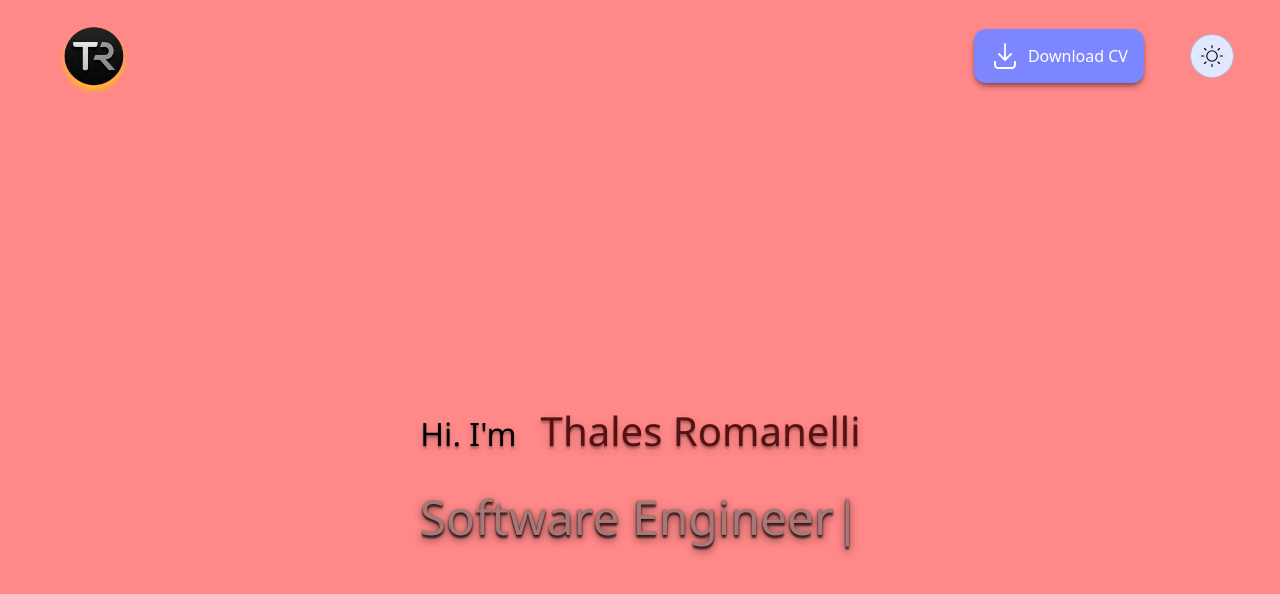
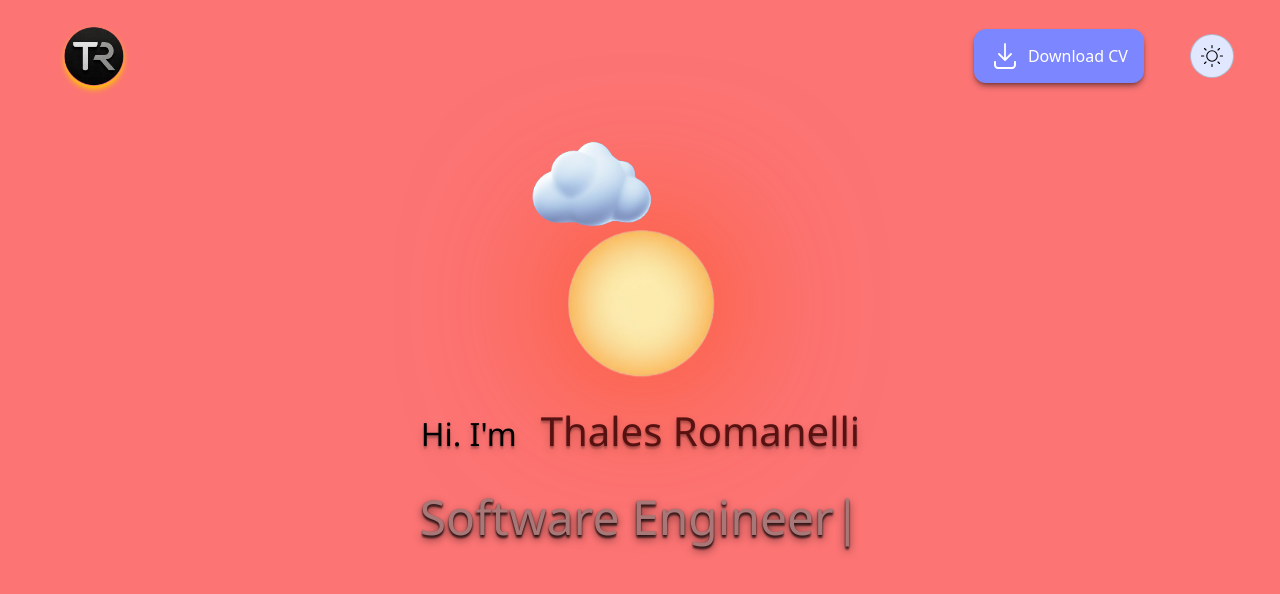
Before and after one commit to Roman-elli/my-portfolio, a React (Vite) app: page / in a window 1280 px wide. Shown: the top 594 px of the page. Built offline with nearby package versions, Linux system fonts and the light colour scheme; a web font is replaced by a local one.

Commit message:
chore(feat/sky-background-component): start working on the background clouds

```diff
--- a/src/App.tsx
+++ b/src/App.tsx
@@ -1,5 +1,6 @@
 import Header from "./components/header/Header.tsx";
 import Hero from "./components/hero/Hero.tsx";
+import Sky from "./components/sky/Sky.tsx";
 import { useState } from "react";
 
 function App() {
@@ -11,16 +12,17 @@ function App() {
     setIsAnimating(true);
     setTimeout(() => {
       setIsAnimating(false);
-    }, 3000);
+    }, 5000);
   };
 
   return (
     <div
-      className={`w-screen h-screen transition-colors duration-3000 ease-linear
+      className={`w-screen h-screen transition-colors duration-5000 ease-linear
     ${mode === "light" ? "bg-light" : "bg-dark"}
     `}
     >
       <Header mode={mode} isAnimating={isAnimating} toggleMode={toggleMode} />
+      <Sky mode={mode} />
       <Hero mode={mode} />
     </div>
   );
--- a/src/components/hero/Hero.tsx
+++ b/src/components/hero/Hero.tsx
@@ -5,10 +5,10 @@ type BackgroundProps = {
 
 function Hero({ mode }: BackgroundProps) {
   return (
-    <div className="flex flex-col items-center justify-center w-full h-full gap-5 pt-[12%] z-10">
+    <div className="flex flex-col items-center justify-center w-full h-full gap-5 pt-[12%] z-8 fixed">
       <div className="flex flex-row gap-6 font-space items-baseline animate-scalePulse">
         <div
-          className={`duration-3000 ease-linear text-shadow-lg text-balance text-[2rem]
+          className={`duration-5000 ease-linear text-shadow-lg text-balance text-[2rem]
                     ${mode === "light" ? "text-black text-shadow-black/20" : "text-white text-shadow-white/40"}
                 `}
           data-testid="hi-test-id"
@@ -16,7 +16,7 @@ function Hero({ mode }: BackgroundProps) {
           Hi. I'm
         </div>
         <div
-          className={`duration-3000 ease-linear text-shadow-lg  text-balance text-[2.5rem]
+          className={`duration-5000 ease-linear text-shadow-lg  text-balance text-[2.5rem]
                     ${mode === "light" ? "text-[#571111] text-shadow-black/20" : "text-[#60A5FA] text-shadow-white/40"}
                 `}
           data-testid="name-test-id"
@@ -25,7 +25,7 @@ function Hero({ mode }: BackgroundProps) {
         </div>
       </div>
       <div
-        className={`font-space duration-3000 ease-linear text-balance
+        className={`font-space duration-5000 ease-linear text-balance
             text-shadow-lg text-[3rem]
             ${mode === "light" ? "text-[#A87777] text-shadow-black/60" : "text-[#95C1F8] text-shadow-white/60"}
             `}
--- a/src/components/sky/Sky.tsx
+++ b/src/components/sky/Sky.tsx
@@ -0,0 +1,64 @@
+import { useState, useEffect } from "react";
+import Sun from "../../assets/images/sky/sun.png";
+import Moon from "../../assets/images/sky/moon.png";
+import cloudA from "../../assets/images/clouds/cloudA.png";
+//import cloudB from "../../assets/images/clouds/cloudB.png"
+//import cloudC from "../../assets/images/clouds/cloudC.png"
+//import cloudD from "../../assets/images/clouds/cloudD.png"
+//import cloudE from "../../assets/images/clouds/cloudE.png"
+//import cloudF from "../../assets/images/clouds/cloudF.png"
+//import cloudG from "../../assets/images/clouds/cloudG.png"
+//import cloudH from "../../assets/images/clouds/cloudH.png"
+
+type SkyProps = {
+  mode: "light" | "dark";
+};
+
+function Sky({ mode }: SkyProps) {
+  const [sunVisible, setSunVisible] = useState(mode === "light");
+  const [moonVisible, setMoonVisible] = useState(mode === "dark");
+
+  useEffect(() => {
+    if (mode === "light") {
+      setMoonVisible(false);
+      setTimeout(() => setSunVisible(true), 2500);
+    } else {
+      setSunVisible(false);
+      setTimeout(() => setMoonVisible(true), 2500);
+    }
+  }, [mode]);
+
+  return (
+    <div className="flex w-full h-full fixed">
+      <div className="flex items-center justify-center w-full h-full pb-[15%] animate-scalePulse">
+        <img
+          src={Sun}
+          alt="Bright yellow sun in the sky"
+          className={`w-90 h-90 transition-all duration-2500 ease-in-out fixed drop-shadow-[0_0_80px_#FF4500]
+                  ${sunVisible ? "" : "translate-y-[170%] opacity-20"}
+                `}
+        />
+
+        <img
+          src={Moon}
+          alt="Bright white moon in the sky"
+          className={`w-90 h-90 transition-all duration-2500 ease-in-out fixed
+                  ${moonVisible ? "drop-shadow-[0_0_80px_#7F9CF5]" : "translate-y-[170%] drop-shadow-none opacity-50"}
+                `}
+        />
+      </div>
+
+      <div className="flex w-full h-full fixed pt-[10%] pl-[40%]">
+        <img
+          src={cloudA}
+          alt="Bright white moon in the sky"
+          className={`w-40 h-30 transition-all duration-2500 ease-in-out fixed
+                    ${sunVisible ? "" : "translate-x-[-400%] opacity-0"}
+                `}
+        />
+      </div>
+    </div>
+  );
+}
+
+export default Sky;
--- a/src/index.css
+++ b/src/index.css
@@ -3,7 +3,7 @@
 
 @theme {
   --font-space: "Noto Sans", sans-serif;
-  --color-light: #ff8888;
+  --color-light: #fc7474;
   --color-dark: #06001d;
   --animate-scalePulse: scalePulse 5s ease-in-out infinite;
 
@@ -12,7 +12,7 @@
       transform: scale(1);
     }
     50% {
-      transform: scale(1.04);
+      transform: scale(1.02);
     }
     100% {
       transform: scale(1);
```
